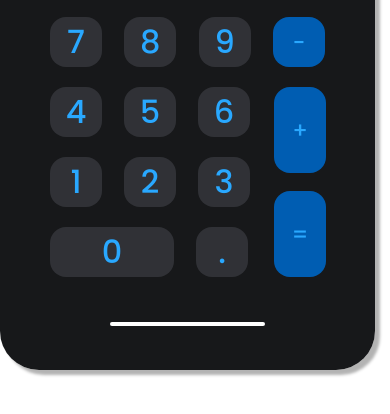
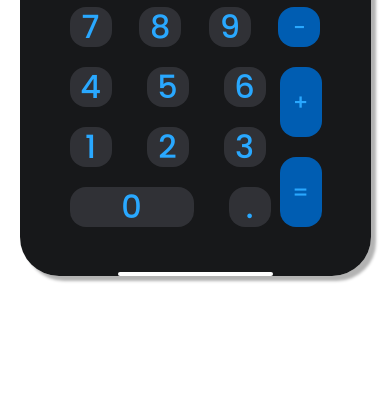
Before and after one commit to danielbecher/calculadora, a website: page index.html in a window 390 px wide. Shown: the part 340-754 px from the top of the page. Drawn offline with nearby package versions, Linux system fonts and the light colour scheme; files that its build step writes are made by us from their sources.

Commit message:
aplicando ajustes de responsividade

```diff
--- a/src/scss/styles.scss
+++ b/src/scss/styles.scss
@@ -10,12 +10,22 @@ div {
     max-width: 400px;
     height: auto;
     margin: 0 auto;
+    @media (max-width: 991px) {
+        max-width: 90%;
+        width: 90%;
+        margin: 0 auto;
+    }
     .calculator__body {
         width: 375px;
         height: 660px;
         border-radius: 39px;
         background: linear-gradient(191deg, #17181A -4.95%, #17181A 103.74%);
         box-shadow: 5px 5px 3px #b3b3b3;
+        @media (max-width: 991px) {
+            width: 100%;
+            max-width: 100%;
+            height: auto;
+        }
         .calculator__status {
             display: flex;
             direction: row;
@@ -73,6 +83,10 @@ div {
                 width: 52px;
                 height: 50px;
                 border-radius: 16px;
+                @media (max-width: 991px) {
+                    width: 42px;
+                    height: 40px;
+                }
             }
             span.button__0 {
                 width: 124px;
@@ -95,6 +109,12 @@ div {
             .calculator__pad--fifthline {
                 justify-content: flex-start;
                 gap: 22px;
+                @media (max-width: 414px) {
+                    gap: 35px;
+                }
+                @media (max-width: 375px) {
+                    gap: 24px;
+                }
             }
             .button__ac,
             .button__back {
@@ -134,6 +154,9 @@ div {
                 right: 49px;
                 height: 86px;
                 top: 15px;
+                @media (max-width: 991px) {
+                    height: 70px;
+                }
             }
             .button__plus {
                 top: 0;
```
